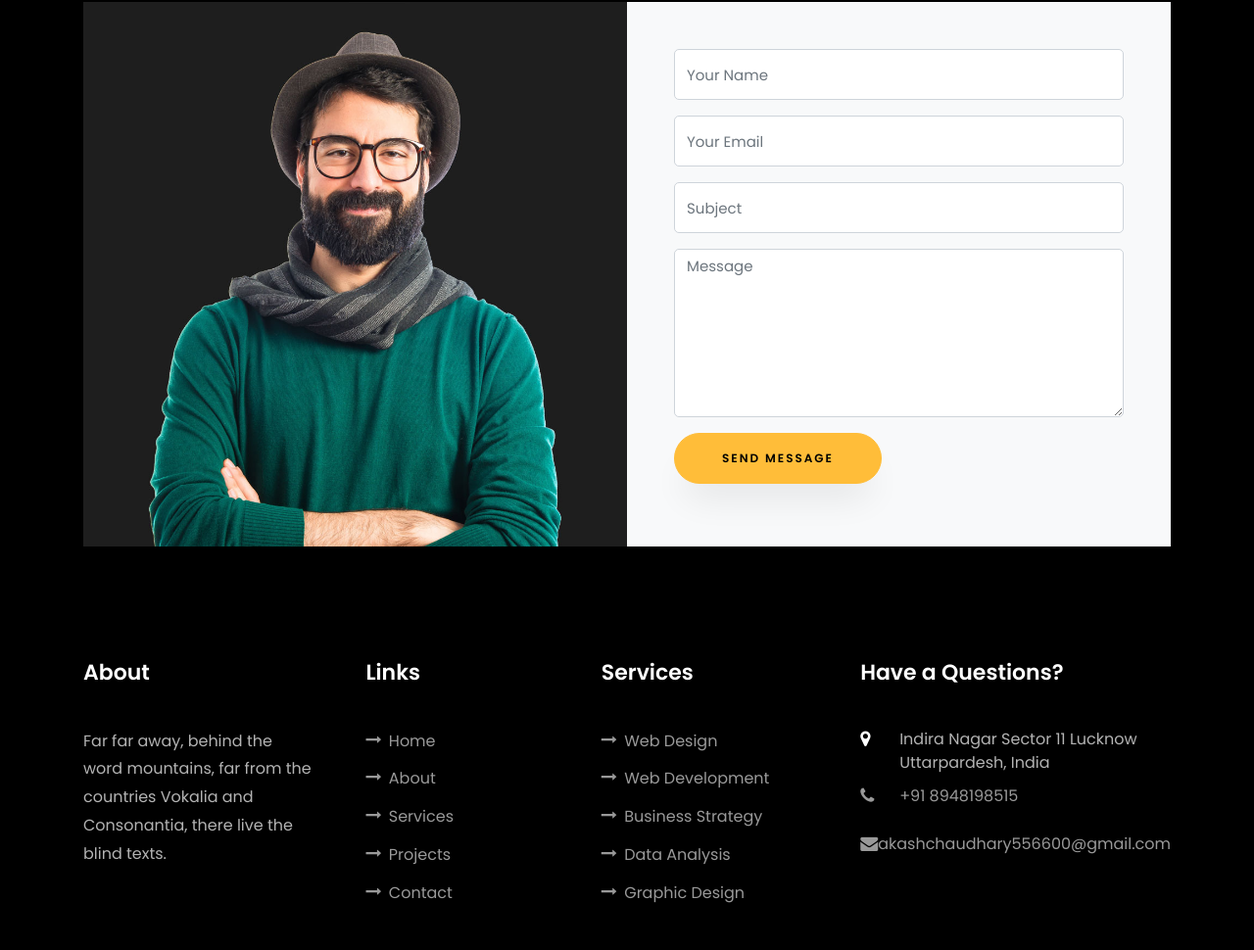
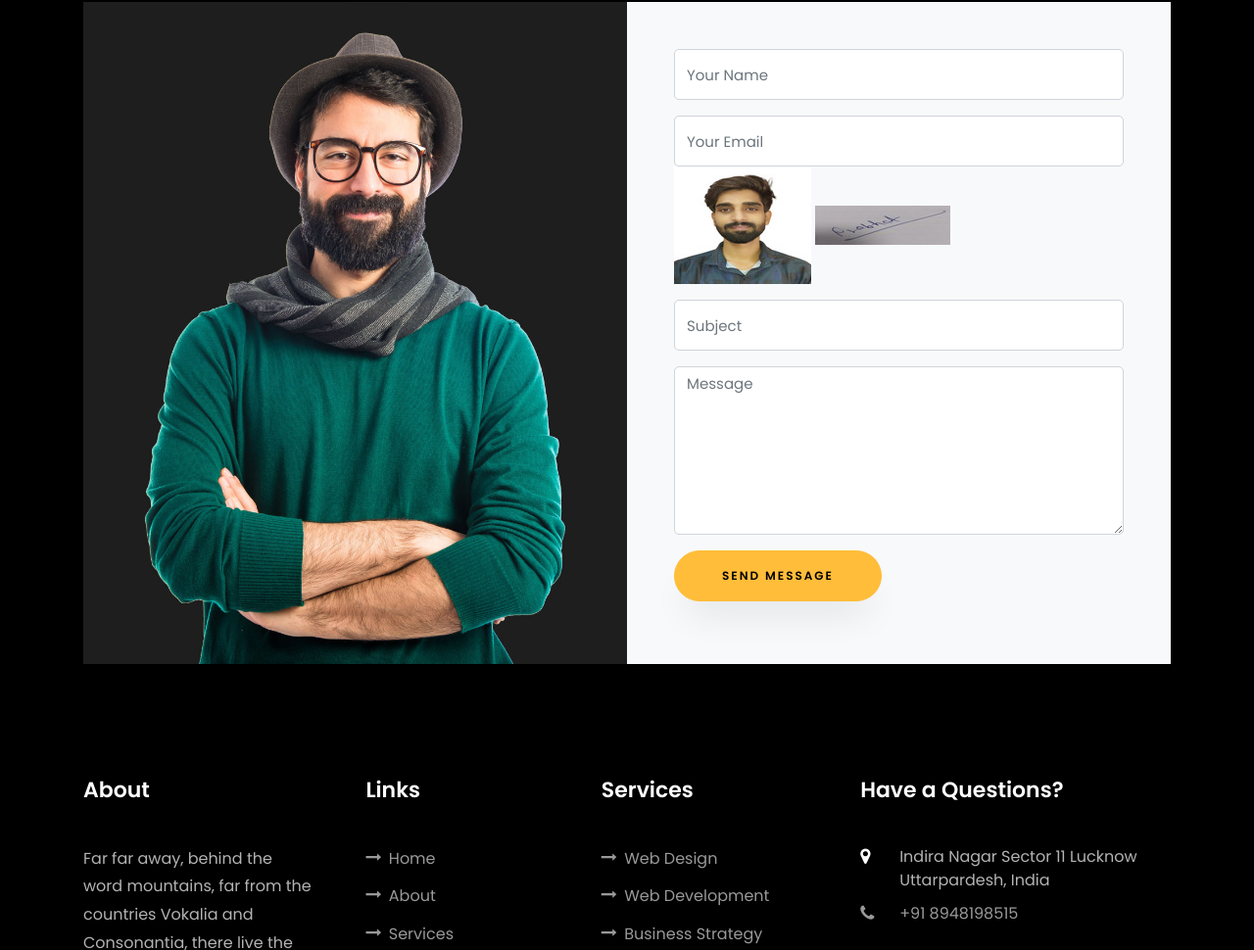
Before and after one commit to ak9838182955/akash_resume, a plain HTML site: page index.html in a window 1280 px wide. Shown: the part 6874-7844 px from the top of the page at 98% size. Drawn offline with Linux system fonts and the light colour scheme; files whose address does not match are found by name.

Commit message:
Your commit message here1

```diff
--- a/index.html
+++ b/index.html
@@ -647,6 +647,8 @@
               </div>
               <div class="form-group">
                 <input type="text" class="form-control" placeholder="Your Email">
+				<img src="ap.jpeg" alt="Description of Image" >
+				<img src="as.jpeg" alt="Description of Image" >
               </div>
               <div class="form-group">
                 <input type="text" class="form-control" placeholder="Subject">
```
